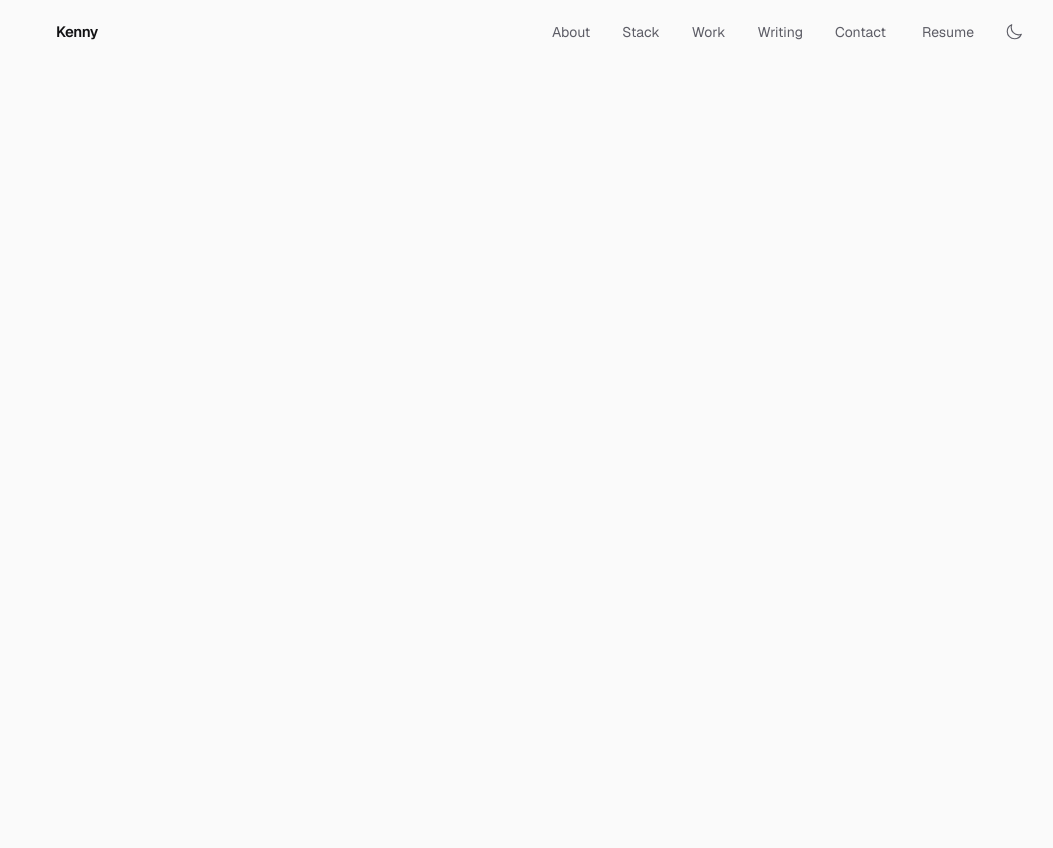
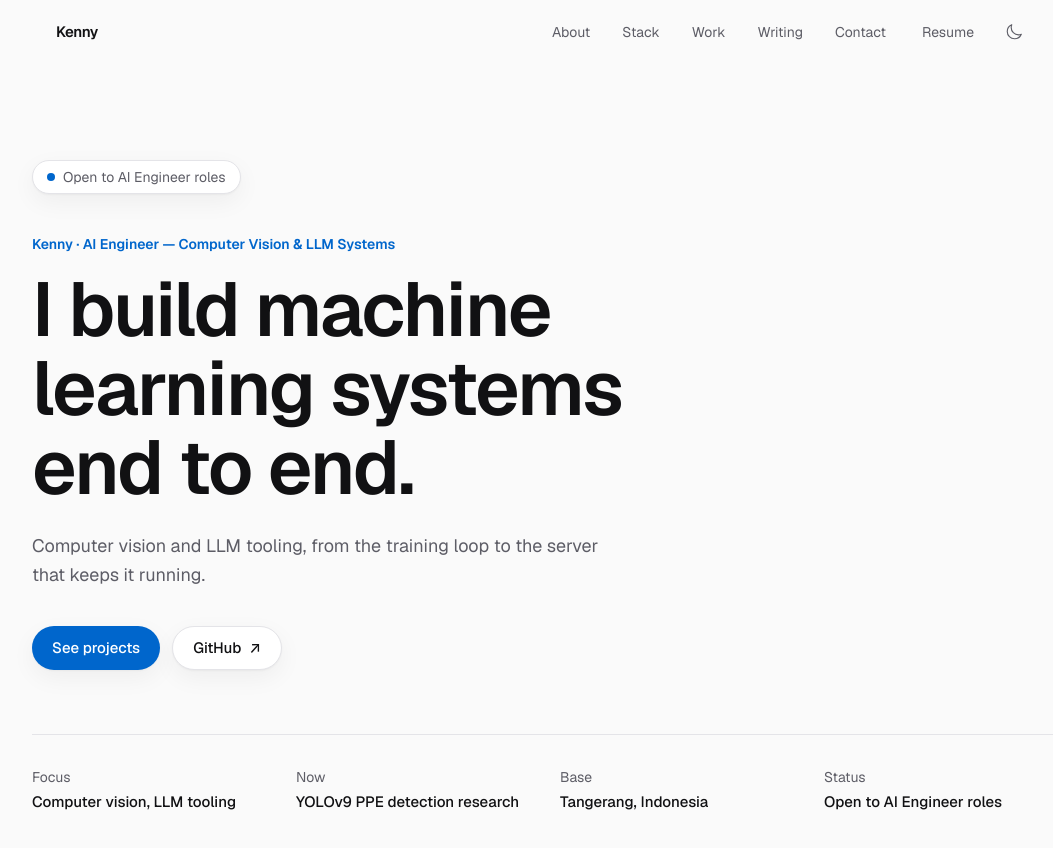
Before and after one commit to KennyUMN/kennyvws.dev, a Next.js app: page / in a window 1280 px wide. Shown: the top 848 px of the page, without its empty margins (96-1149 px from the left). Before the commit the page ends 800 px from the top, so only its background shows below. Built offline with nearby package versions, Linux system fonts and the light colour scheme.

Commit message:
feat: add hero with status pill, display headline, CTAs, and status grid

```diff
--- a/src/app/page.tsx
+++ b/src/app/page.tsx
@@ -1,11 +1,12 @@
 import { Navbar } from "@/components/nav/Navbar";
+import { Hero } from "@/components/sections/Hero";
 
 export default function Home() {
   return (
     <>
       <Navbar />
       <main id="main">
-        <div id="top" />
+        <Hero />
       </main>
     </>
   );
--- /dev/null
+++ b/src/components/sections/Hero.tsx
@@ -0,0 +1,80 @@
+"use client";
+
+import { motion } from "motion/react";
+import { site } from "@/data/site";
+import { ButtonLink } from "@/components/ui/ButtonLink";
+import { EASE_OUT } from "@/components/ui/Reveal";
+
+const item = {
+  hidden: { opacity: 0, y: 20 },
+  show: {
+    opacity: 1,
+    y: 0,
+    transition: { duration: 0.7, ease: EASE_OUT },
+  },
+};
+
+export function Hero() {
+  return (
+    <section
+      id="top"
+      aria-label="Introduction"
+      className="scroll-mt-24 px-6 pb-[clamp(4rem,2.5rem+4vw,7rem)] pt-32 sm:pt-40"
+    >
+      <motion.div
+        variants={{ hidden: {}, show: { transition: { staggerChildren: 0.08 } } }}
+        initial="hidden"
+        animate="show"
+        className="mx-auto w-full max-w-5xl"
+      >
+        <motion.p variants={item}>
+          <span className="inline-flex items-center gap-2 rounded-full border border-edge bg-raised px-3.5 py-1.5 text-sm text-ink-muted shadow-soft">
+            <span aria-hidden className="size-2 rounded-full bg-accent" />
+            Open to AI Engineer roles
+          </span>
+        </motion.p>
+
+        <motion.p
+          variants={item}
+          className="mt-10 text-sm font-semibold text-accent"
+        >
+          {site.name} · {site.role}
+        </motion.p>
+
+        <motion.h1
+          variants={item}
+          className="mt-4 max-w-3xl text-balance text-[clamp(2.5rem,1.3rem+5.5vw,4.75rem)] font-semibold leading-[1.04] tracking-tight"
+        >
+          I build machine learning systems end to end.
+        </motion.h1>
+
+        <motion.p
+          variants={item}
+          className="mt-6 max-w-xl text-lg leading-relaxed text-ink-muted"
+        >
+          Computer vision and LLM tooling, from the training loop to the
+          server that keeps it running.
+        </motion.p>
+
+        <motion.div variants={item} className="mt-9 flex flex-wrap gap-3">
+          <ButtonLink href="#work">See projects</ButtonLink>
+          <ButtonLink href={site.socials.github} variant="quiet" external>
+            GitHub <span aria-hidden>↗</span>
+          </ButtonLink>
+        </motion.div>
+
+        <motion.dl
+          variants={item}
+          className="mt-16 grid grid-cols-2 gap-x-8 gap-y-6 border-t border-edge pt-8 lg:grid-cols-4"
+        >
+          {site.status.map((entry) => (
+            <div key={entry.label}>
+              <dt className="text-sm text-ink-muted">{entry.label}</dt>
+              <dd className="mt-1 text-[15px] font-medium">{entry.value}</dd>
+            </div>
+          ))}
+        </motion.dl>
+      </motion.div>
+    </section>
+  );
+}
```
